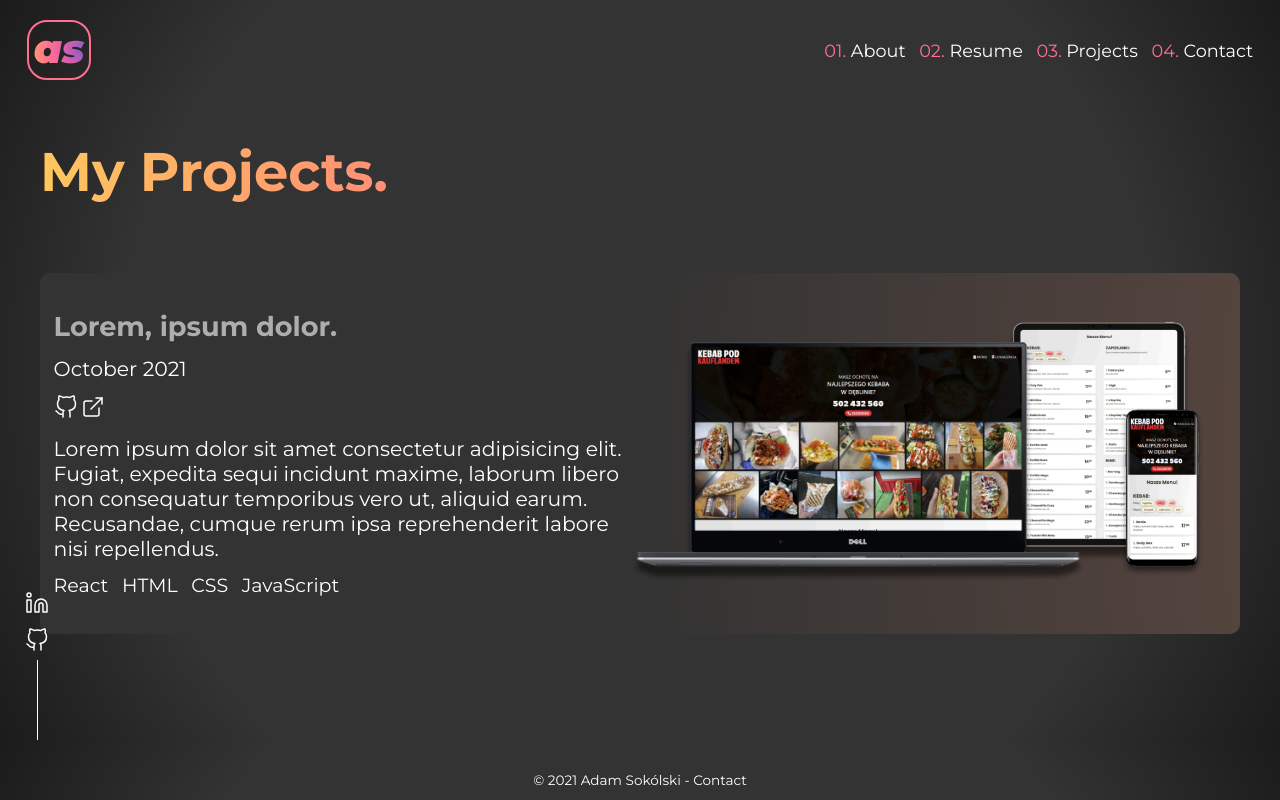
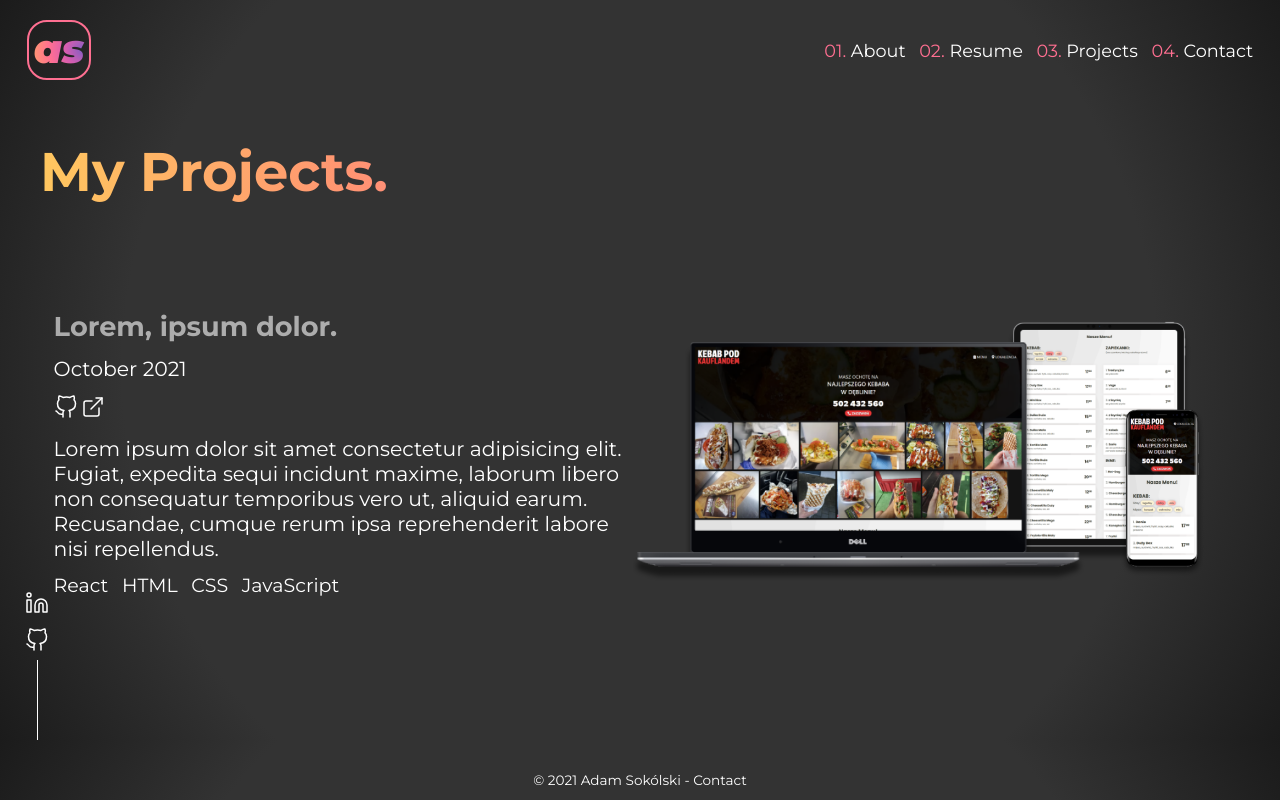
Before and after one commit to adamsokolski/adamsokolski.pl, a Next.js app: page /projects in a window 1280 px wide. Built offline with nearby package versions, Linux system fonts and the light colour scheme.

Commit message:
📇 update package.json

```diff
--- a/styles/globals.css
+++ b/styles/globals.css
@@ -197,7 +197,6 @@ textarea:focus {
   justify-content: center;
   flex-direction: row;
   border-radius: 10px;
-  background: radial-gradient(circle, rgb(185, 119, 95) 0%, #333 80%);
   background-size: 500% auto;
 }
 
```
Also changed, not shown: package.json (+12 -3 lines), 1 other file (tests, documents, lock files or other folders).
